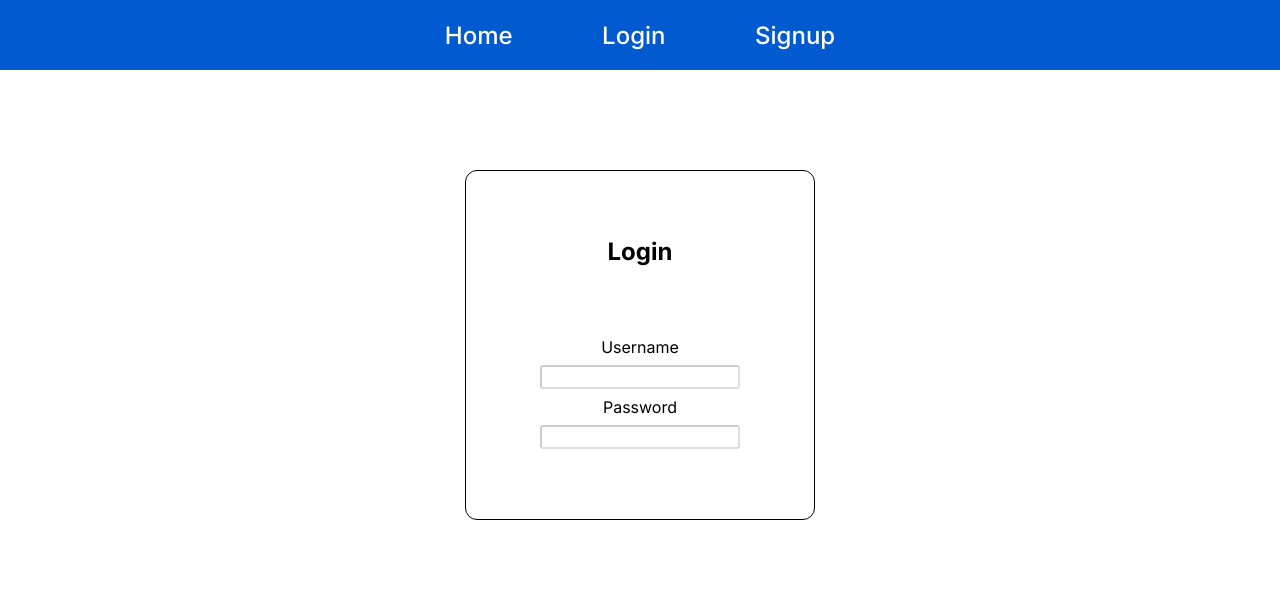
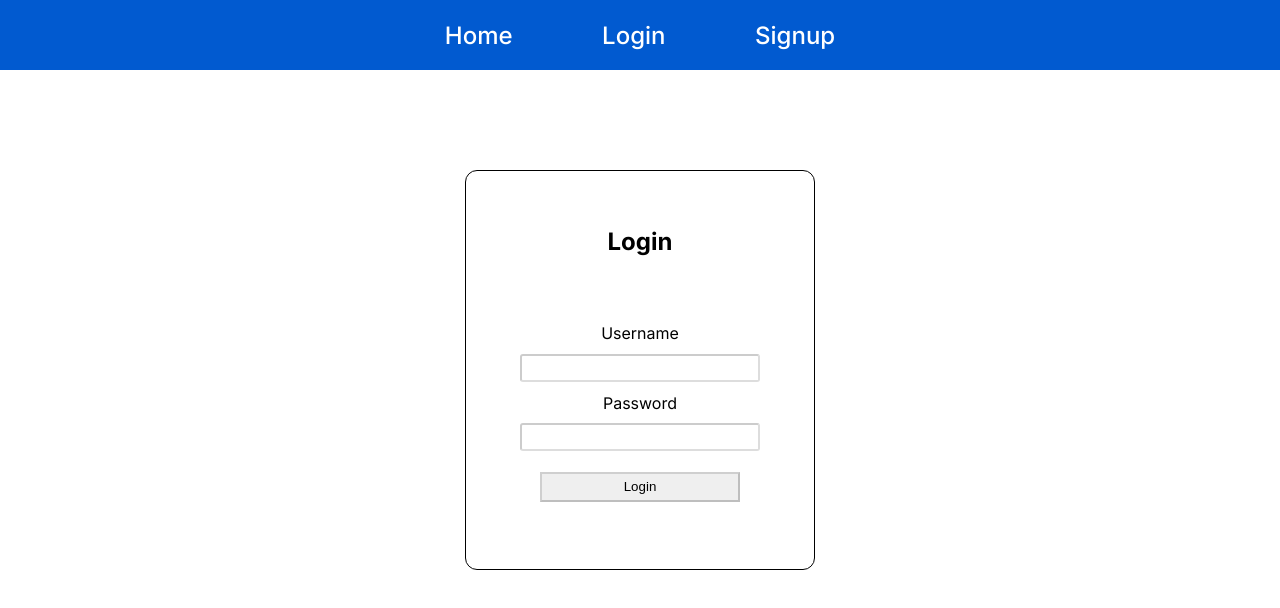
Before and after one commit to qazx960/user-signup-login, a React (Create React App) app: page /login in a window 1280 px wide. Shown: the top 608 px of the page. Built offline with nearby package versions, Linux system fonts and the light colour scheme; no server answers.

Commit message:
axios installed and GET data confirmed

```diff
--- a/package.json
+++ b/package.json
@@ -6,6 +6,7 @@
     "@testing-library/jest-dom": "^5.17.0",
     "@testing-library/react": "^13.4.0",
     "@testing-library/user-event": "^13.5.0",
+    "axios": "^1.4.0",
     "react": "^18.2.0",
     "react-dom": "^18.2.0",
     "react-router-dom": "^6.14.2",
--- a/src/App.js
+++ b/src/App.js
@@ -2,13 +2,25 @@ import { BrowserRouter, Route, Routes } from "react-router-dom";
 import { Header } from "./component/Header";
 import { Login } from "./pages/Login";
 import { Signup } from "./pages/Signup";
+import axios from "axios";
+import { useState, useEffect } from "react";
 
 function App() {
+  const [user, setUser] = useState([])
+
+  useEffect(() => {
+    axios.get(' https://api.escuelajs.co/api/v1/users')
+    .then((data) => {
+      console.log(data.data)
+      setUser(data.data)
+    })
+  },[])
+
   return (
     <BrowserRouter>
       <Header />
       <Routes>
-        <Route path="/login" element={<Login />} />
+        <Route path="/login" element={<Login user={user} />} />
         <Route path="/signup" element={<Signup />} />
       </Routes>
     </BrowserRouter>
--- a/src/pages/Login.jsx
+++ b/src/pages/Login.jsx
@@ -1,47 +1,62 @@
-import React from 'react'
-import { styled } from 'styled-components'
+import React from "react";
+import { styled } from "styled-components";
+
+
+
+
+export const Login = ({user}) => {
+
+  return (
+    <LoginContainer>
+      <h1>Login</h1>
+      <Form>
+        <label htmlFor="username">Username</label>
+        <Input type="text" id="username" />
+        <label htmlFor="password">Password</label>
+        <Input type="password" id="password" />
+        <Button >Login</Button>
+      </Form>
+    </LoginContainer>
+  );
+};
 
 const LoginContainer = styled.section`
   border: 1px solid black;
 
+  height: 400px;
+  width: 350px;
+  margin: 100px auto;
 
-height: 350px;
-width: 350px;
-margin: 100px auto;
-
-border-radius: 12px;
+  border-radius: 12px;
 
   display: flex;
   flex-direction: column;
   align-items: center;
   justify-content: space-evenly;
-
-`
+`;
 
 const Form = styled.form`
   display: flex;
   flex-direction: column;
   align-items: center;
-  justify-content: space-around;
-  height: 120px;
-`
+  justify-content: space-evenly;
+  height: 200px;
+`;
 const Input = styled.input`
+  width: 240px;
+  height: 28px;
+  border-radius: 3px;
+  border-color: rgba(0, 0, 0, 0.2);
+  padding: 3px;
+`;
+
+const Button = styled.button`
   width: 200px;
-  height: 24px;
-  border-radius: 3px;
-  border-color: rgba(0,0,0,0.2);
-  padding: 3px;
-`
-export const Login = () => {
-  return (
-    <LoginContainer>
-      <h1>Login</h1>
-      <Form>
-          <label htmlFor="">Username</label>
-          <Input type="text"  />
-          <label htmlFor="">Password</label>
-          <Input type="password"  />
-      </Form>
-    </LoginContainer>
-  )
-}
+  border-color: rgba(0, 0, 0, 0.2);
+  height: 30px;
+  margin-top: 10px;
+
+  &:hover {
+    cursor: pointer;
+  }
+`;
```
Also changed, not shown: 1 other file (tests, documents, lock files or other folders).
